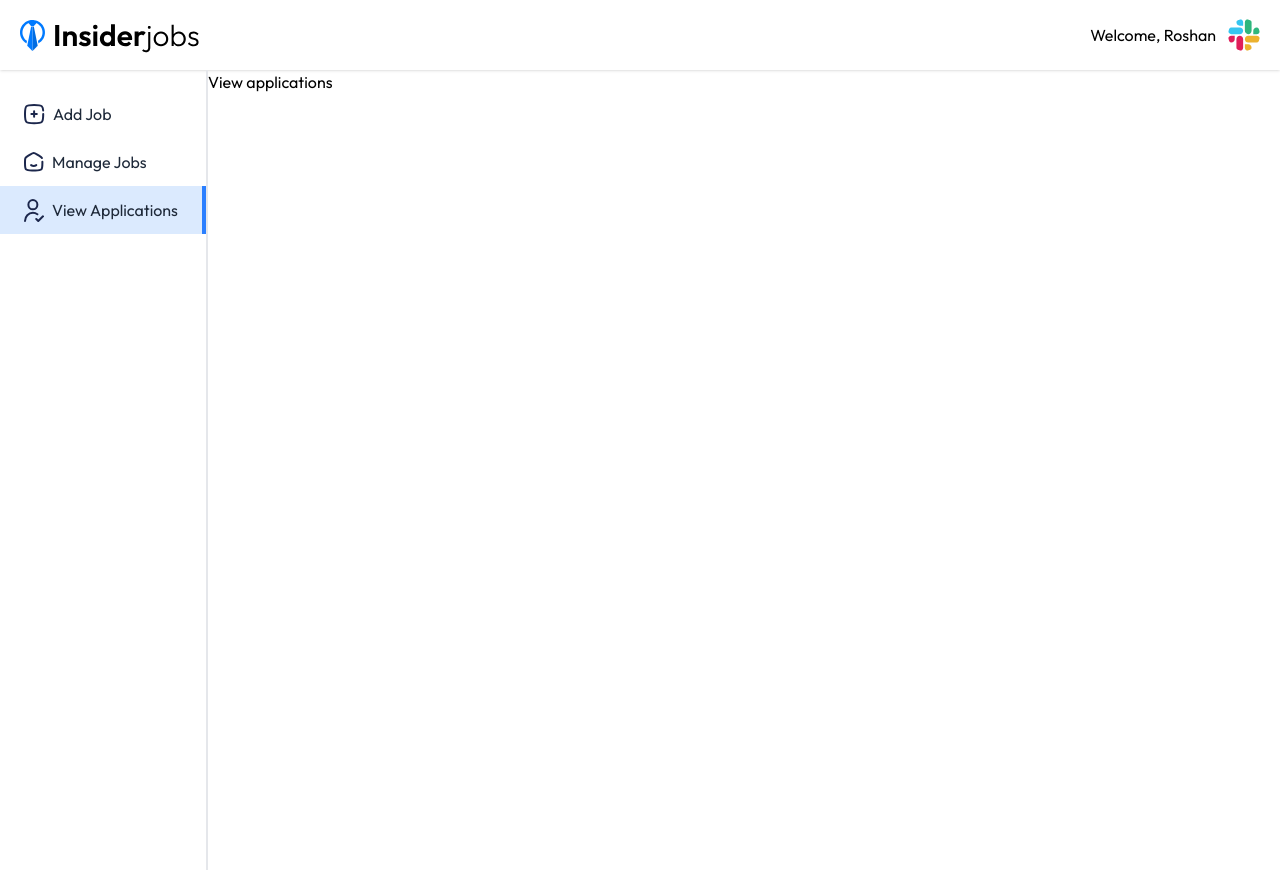
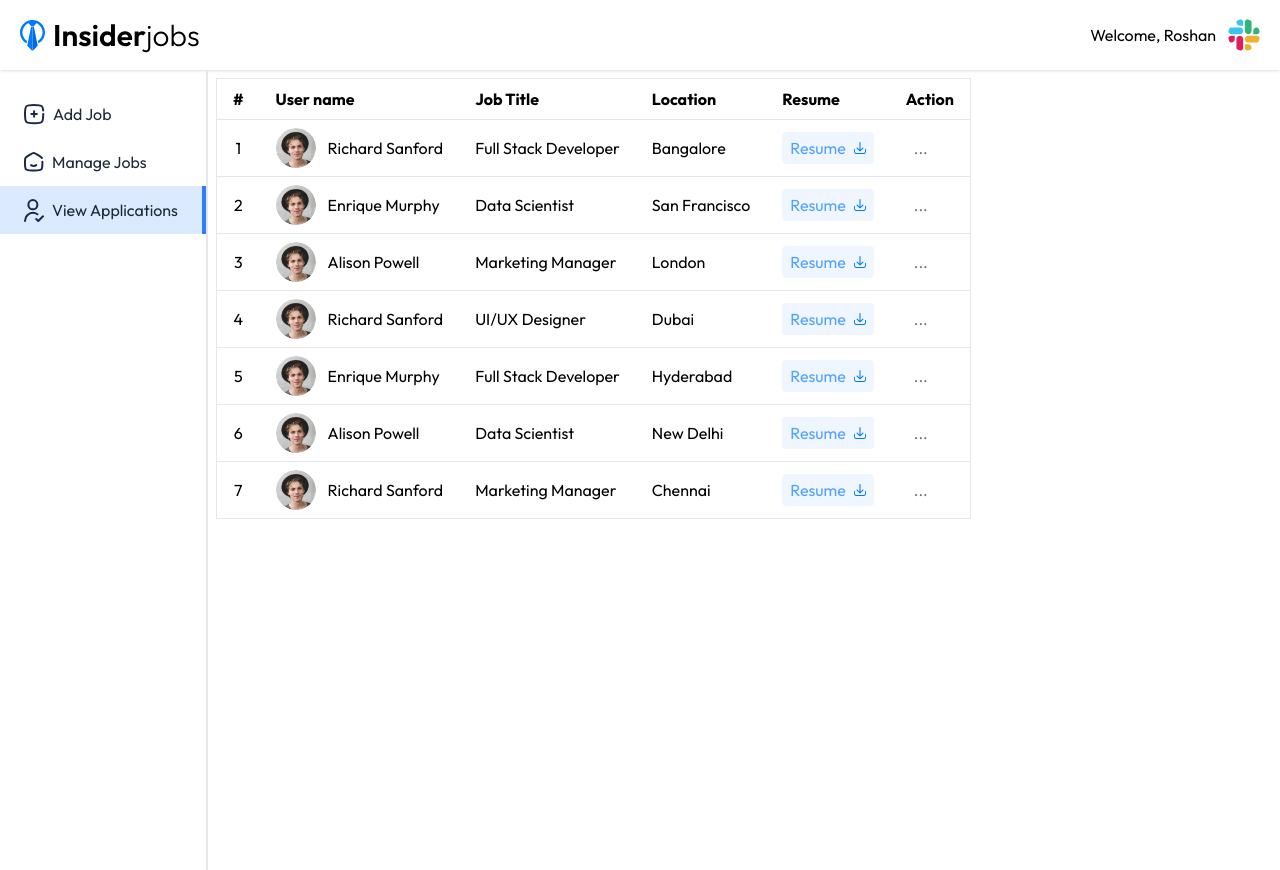
Before and after one commit to RoshanSharmaCode/Job-Portal, a React app in the folder client/: page /dashboard/view-applications in a window 1280 px wide. Built offline with nearby package versions, Linux system fonts and the light colour scheme; the HTML template or start-up script is replaced by a standard one.

Commit message:
Completed View Applications page

```diff
--- a/client/src/pages/ViewApplications.jsx
+++ b/client/src/pages/ViewApplications.jsx
@@ -1,11 +1,94 @@
-import React from 'react'
+import React from "react";
+import { assets, viewApplicationsPageData } from "../assets/assets";
 
 const ViewApplications = () => {
   return (
-    <div>
-      View applications
+    <div className="container mx-auto p-2">
+      <div>
+        <table className="w-full max-w-4xl bg-white border border-gray-200 max-sm:text-sm">
+          <thead>
+            <tr className="border-b border-gray-200">
+              <th className="py-2 px-4 text-left">#</th>
+              <th className="py-2 px-4 text-left">User name</th>
+              <th className="py-2 px-4 text-left max-sm:hidden">Job Title</th>
+              <th className="py-2 px-4 text-left max-sm:hidden">Location</th>
+              <th className="py-2 px-4 text-left">Resume</th>
+              <th className="py-2 px-4 text-left">Action</th>
+            </tr>
+          </thead>
+
+          <tbody>
+            {viewApplicationsPageData.map((applicant, index) => (
+              <tr key={index}>
+                <td className="py-2 px-4 border-b border-gray-200 text-center">
+                  {index + 1}
+                </td>
+
+                <td className="py-2 px-4 border-b border-gray-200">
+                  <div className="flex items-center">
+                    <img
+                      className="w-10 h-10 rounded-full mr-3 max-sm:hidden"
+                      src={applicant.imgSrc}
+                      alt=""
+                    />
+                    <span>{applicant.name}</span>
+                  </div>
+                </td>
+
+                <td className="py-2 px-4 border-b border-gray-200 max-sm:hidden">
+                  {applicant.jobTitle}
+                </td>
+
+                <td className="py-2 px-4 border-b border-gray-200 max-sm:hidden">
+                  {applicant.location}
+                </td>
+
+                <td className="py-2 px-4 border-b border-gray-200">
+                  <a
+                    href=""
+                    target="_blank"
+                    className="bg-blue-50 text-blue-400 py-1 px-2 rounded inline-flex gap-2 items-center"
+                  >
+                    Resume
+                    <img src={assets.resume_download_icon} alt="" />
+                  </a>
+                </td>
+
+                <td className="py-2 px-4 border-b border-gray-200">
+                  <div className="relative inline-block group">
+                    <button type="button" className="text-gray-500 px-2 py-1">
+                      ...
+                    </button>
+
+                    {/* Dropdown */}
+                    <div
+                      className="
+                      hidden absolute right-0 top-full w-32 bg-white border border-gray-200 rounded shadow-lg z-50 group-hover:block
+                      "
+                    >
+                      <button
+                        type="button"
+                        className="block w-full text-left px-4 py-2 text-blue-500 hover:bg-gray-100"
+                      >
+                        Accept
+                      </button>
+
+                      <button
+                        type="button"
+                        className="block w-full text-left px-4 py-2 text-red-500 hover:bg-gray-100"
+                      >
+                        Reject
+                      </button>
+                    </div>
+                  </div>
+                </td>
+              </tr>
+            ))}
+          </tbody>
+        </table>
+      </div>
     </div>
-  )
-}
+  );
+};
 
-export default ViewApplications
+export default ViewApplications;
```
